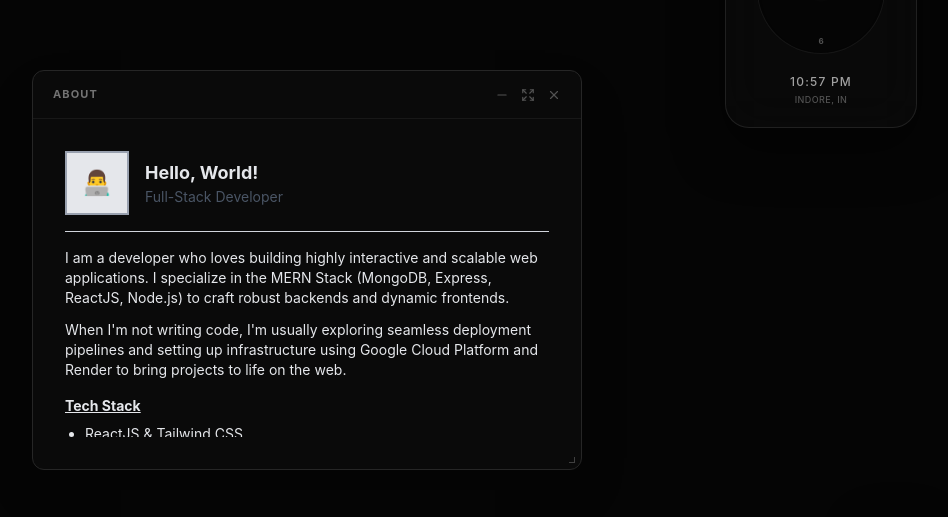
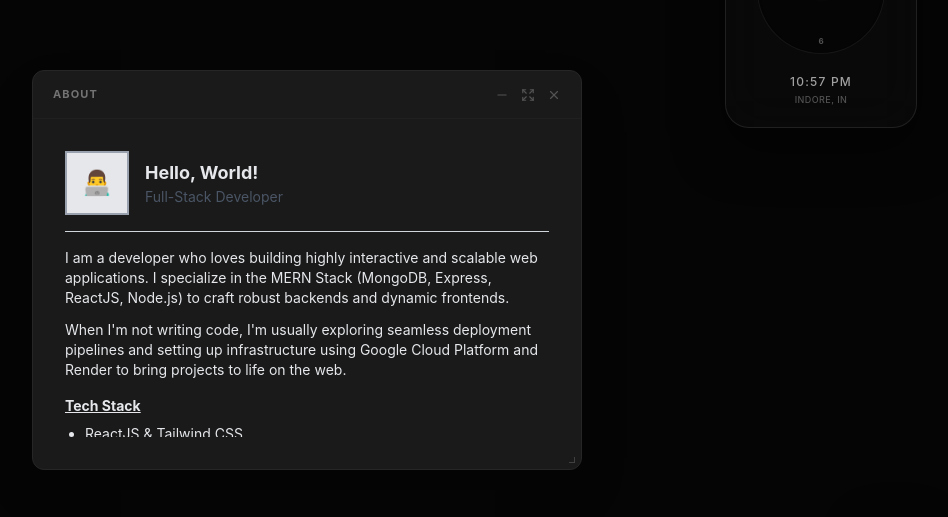
Before and after one commit to siddharthNirmale/desktop-resume, a React (Vite) app: page / in a window 1280 px wide. Shown: the part 128-645 px from the top of the page, without its empty margins (331-1279 px from the left). Built offline with nearby package versions, Linux system fonts and the light colour scheme.

Commit message:
update Window component background color for improved visibility

```diff
--- a/src/components/Window.jsx
+++ b/src/components/Window.jsx
@@ -44,7 +44,7 @@ export default function Window({ id, title, isMinimized, zIndex, onClose, onMini
       dragConstraints={constraintsRef}
       onMouseDown={onFocus}
       style={{ zIndex, x, y, width, height }}
-      className={`absolute bg-[#0a0a0a] border border-neutral-800 rounded-xl shadow-2xl flex flex-col overflow-hidden ${isMinimized ? 'hidden' : ''}`}
+      className={`absolute bg-[#1a1a1a] border border-neutral-800 rounded-xl shadow-2xl flex flex-col overflow-hidden ${isMinimized ? 'hidden' : ''}`}
       initial={{ top: spawnPos.top, left: spawnPos.left, opacity: 0 }}
       animate={{ opacity: 1 }}
       exit={{ opacity: 0, scale: 0.95 }}
```
